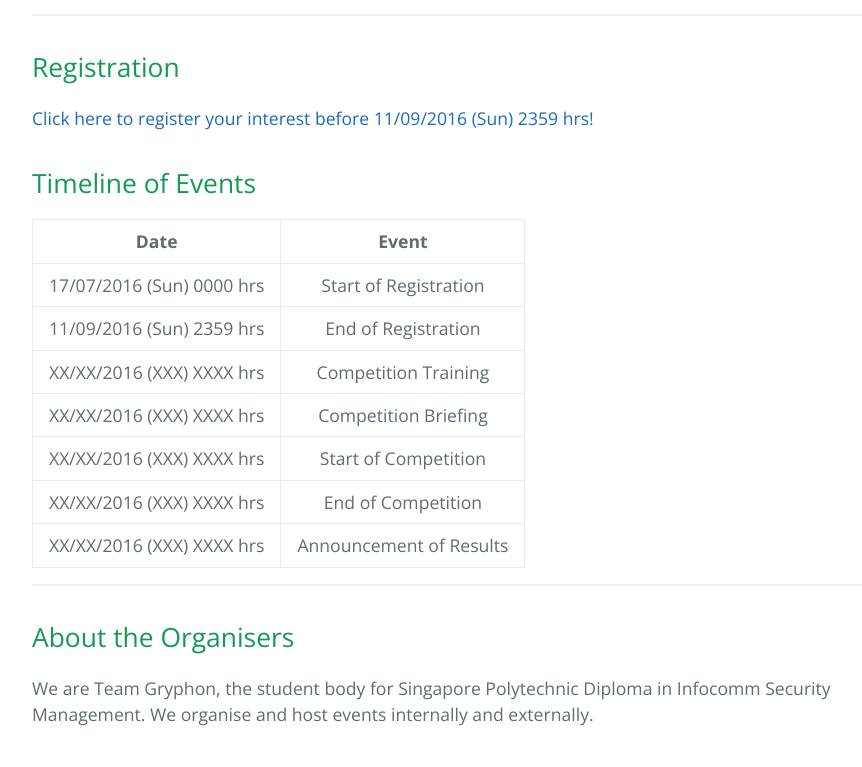
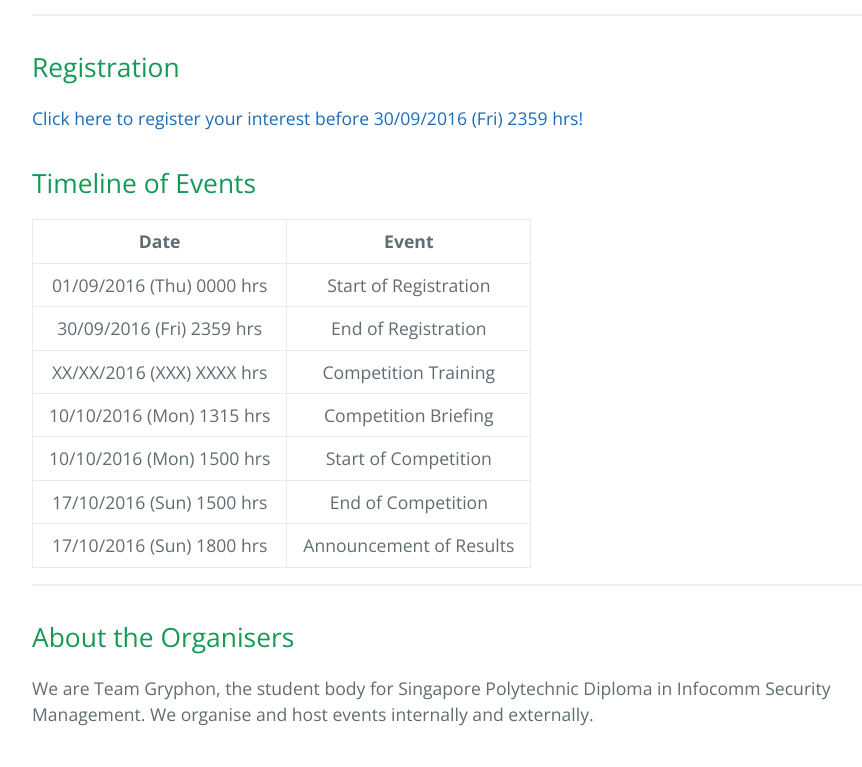
Before and after one commit to SPGryphons/GryphonCTF2016-Website, a plain HTML site: page index.html in a window 1280 px wide. Shown: the part 1869-2636 px from the top of the page, without its empty margins (192-1054 px from the left). Drawn offline with nearby package versions, Linux system fonts and the light colour scheme.

```diff
--- a/index.html
+++ b/index.html
@@ -24,7 +24,7 @@
 <h1>
 <a id="welcome-to-gryphonctf" class="anchor" href="#welcome-to-gryphonctf" aria-hidden="true"><span aria-hidden="true" class="octicon octicon-link"></span></a>Welcome to GryphonCTF!</h1>
 
-<p>GryphonCTF is a cybersecurity competition organised by Singapore Polytechnic Diploma in Infocomm Security Management's Student Committee. The competition is to be from XX XXX 2016 to XX XXX 2016. This competition hopes to improve the technical skill sets and logical thinking of DISM students across levels. </p>
+<p>GryphonCTF is a cybersecurity competition organised by Singapore Polytechnic Diploma in Infocomm Security Management's Student Committee. The competition is to be from 10 Oct 2016 to 17 Oct 2016. This competition hopes to improve the technical skill sets and logical thinking of DISM students across levels. </p>
 
 <hr>
 
@@ -63,7 +63,7 @@
 <h2>
 <a id="registration" class="anchor" href="#registration" aria-hidden="true"><span aria-hidden="true" class="octicon octicon-link"></span></a>Registration</h2>
 
-<p><a href="https://docs.google.com/forms/d/e/1FAIpQLSe5IpOanSzzhQmdcN2pCuJkLHqmk7ybzuyOQviDoifsHuEWnw/viewform">Click here to register your interest before 11/09/2016 (Sun) 2359 hrs!</a></p>
+<p><a href="https://docs.google.com/forms/d/e/1FAIpQLSe5IpOanSzzhQmdcN2pCuJkLHqmk7ybzuyOQviDoifsHuEWnw/viewform">Click here to register your interest before 30/09/2016 (Fri) 2359 hrs!</a></p>
 
 <h2>
 <a id="timeline-of-events" class="anchor" href="#timeline-of-events" aria-hidden="true"><span aria-hidden="true" class="octicon octicon-link"></span></a>Timeline of Events</h2>
@@ -77,11 +77,11 @@
 </thead>
 <tbody>
 <tr>
-<td align="center">17/07/2016 (Sun) 0000 hrs</td>
+<td align="center">01/09/2016 (Thu) 0000 hrs</td>
 <td align="center">Start of Registration</td>
 </tr>
 <tr>
-<td align="center">11/09/2016 (Sun) 2359 hrs</td>
+<td align="center">30/09/2016 (Fri) 2359 hrs</td>
 <td align="center">End of Registration</td>
 </tr>
 <tr>
@@ -89,19 +89,19 @@
 <td align="center">Competition Training</td>
 </tr>
 <tr>
-<td align="center">XX/XX/2016 (XXX) XXXX hrs</td>
+<td align="center">10/10/2016 (Mon) 1315 hrs</td>
 <td align="center">Competition Briefing</td>
 </tr>
 <tr>
-<td align="center">XX/XX/2016 (XXX) XXXX hrs</td>
+<td align="center">10/10/2016 (Mon) 1500 hrs</td>
 <td align="center">Start of Competition</td>
 </tr>
 <tr>
-<td align="center">XX/XX/2016 (XXX) XXXX hrs</td>
+<td align="center">17/10/2016 (Sun) 1500 hrs</td>
 <td align="center">End of Competition</td>
 </tr>
 <tr>
-<td align="center">XX/XX/2016 (XXX) XXXX hrs</td>
+<td align="center">17/10/2016 (Sun) 1800 hrs</td>
 <td align="center">Announcement of Results</td>
 </tr>
 </tbody>
```
Also changed, not shown: params.json (+1 -1 lines).
